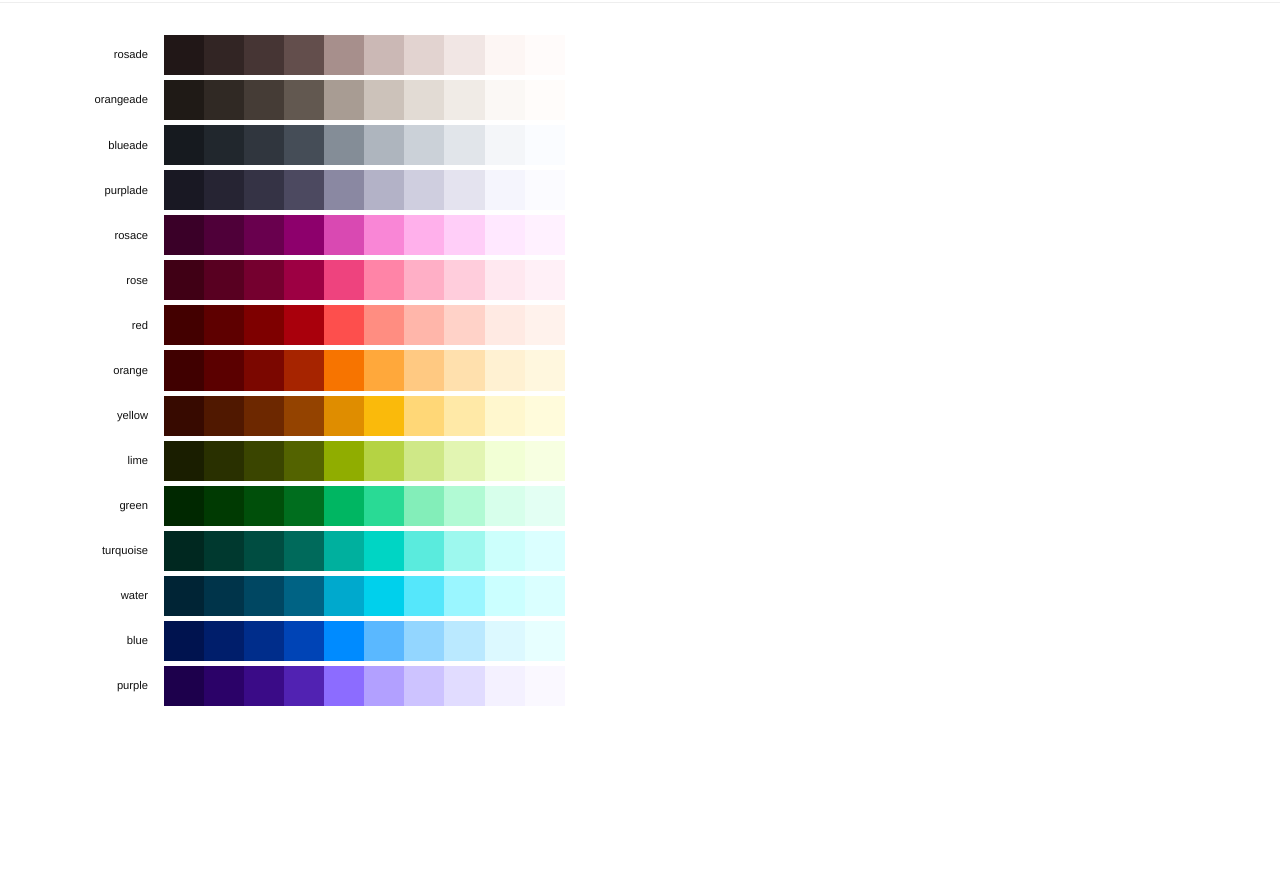
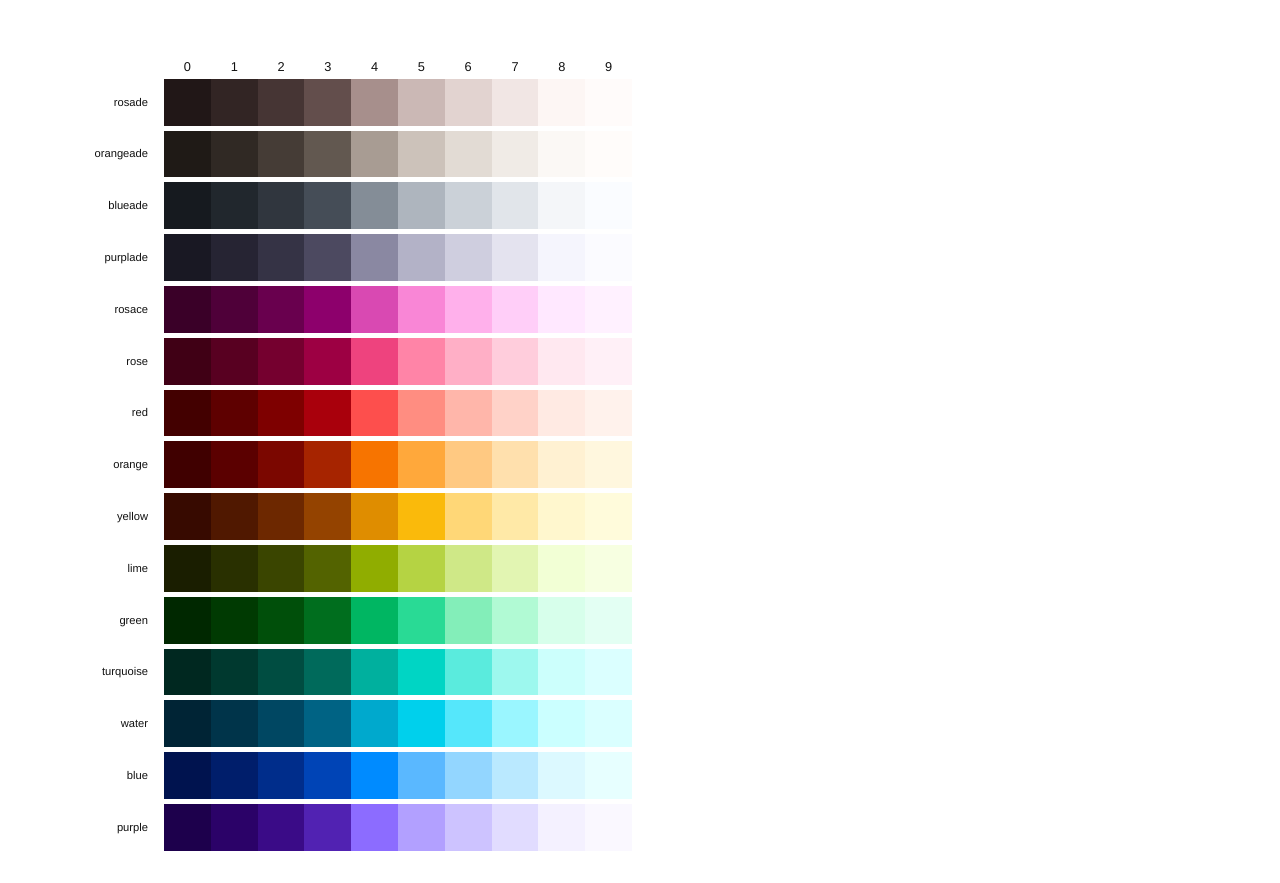
Before and after one commit to cisoun/Palette, a plain HTML site: page index.html in a window 1280 px wide. Shown: the part 62-945 px from the top of the page. Before the commit the page ends 800 px from the top, so only its background shows below. Drawn offline with Linux system fonts and the light colour scheme; a web font is replaced by a local one.

Commit message:
Add level indicators

```diff
--- a/app.js
+++ b/app.js
@@ -79,25 +79,34 @@ const App = {
 		this.palette = Palette.create(COLORS, LEVELS);
 
 		App.ui.palette.replaceChildren();
+		const row = document.createElement('div');
+		const column = document.createElement('div');
+		row.appendChild(column);
+		for (let i = 0; i < LEVELS.length; i++) {
+			const column = document.createElement('div');
+			column.innerHTML = i;
+			row.appendChild(column);
+		}
+		App.ui.palette.appendChild(row);
 
 		for (const color in this.palette) {
 			const levels = this.palette[color];
 
-			const column = document.createElement('div');
+			const row = document.createElement('div');
 
 			const title = document.createElement('div');
 			title.innerHTML = color;
-			column.appendChild(title);
+			row.appendChild(title);
 
 			for (const [i, value] of levels.entries()) {
 				App.setCSSColor(`${color}-${i}`, value);
-				const row = document.createElement('div');
-				row.classList.add('color');
-				row.onclick = () => this.copyColor(value);
-				row.style.backgroundColor = `var(--${color}-${i})`;
-				column.appendChild(row);
+				const column = document.createElement('div');
+				column.classList.add('color');
+				column.onclick = () => this.copyColor(value);
+				column.style.backgroundColor = `var(--${color}-${i})`;
+				row.appendChild(column);
 			}
-			App.ui.palette.appendChild(column);
+			App.ui.palette.appendChild(row);
 		}
 	},
 };
--- a/index.html
+++ b/index.html
@@ -13,7 +13,7 @@
 			:root, html {
 				--fg: #111;
 				--bg: #fff;
-				--separator: #eee;
+				--separator: #ddd;
 			}
 
 			 html.dark {
@@ -40,6 +40,12 @@
 			}
 
 			button { font-family: inherit; }
+
+			.vbox {
+				display: flex;
+				flex-direction: row;
+			}
+			.vbox > div { width: 100%; }
 
 			#app {
 				display: flex;
@@ -111,17 +117,29 @@
 			#palette {
 				display: flex;
 				flex-direction: column;
-				flex-grow: 1;
 				gap: 5px;
 				padding: 2rem;
+				max-width: 600px;
 			}
 			#palette > div {
 				display: flex;
 				flex-direction: row;
-				height: 100%;
+				flex-grow: 1;
+			}
+			#palette > div > div:first-child {
+				width: 100px;
+			}
+			#palette > div:first-child > div {
+				display: flex;
+				align-items: end;
+				font-size: 0.8rem;
+				justify-content: center;
+			}
+			#palette > div > div:not(:first-child) {
+				aspect-ratio: 1;
+				flex-grow: 1;
 			}
 			#palette .color {
-				aspect-ratio: 1;
 				cursor: pointer;
 				transition: transform 0.05s;
 			}
@@ -131,12 +149,11 @@
 			/* Color name */
 			#palette > div > div:first-child {
 				align-items: center;
-				aspect-ratio: unset;
+				/*aspect-ratio: unset;*/
 				display: flex;
 				font-size: 0.7rem;
 				justify-content: end;
 				padding: 0 1rem;
-				width: 100px;
 			}
 		</style>
 		<script src="color.js"></script>
@@ -153,7 +170,10 @@
 				</button>
 				<button id="dark"><svg viewBox="0 0 24 24" fill="none" xmlns="http://www.w3.org/2000/svg"><path d="M3 11.507a9.493 9.493 0 0018 4.219c-8.507 0-12.726-4.22-12.726-12.726A9.494 9.494 0 003 11.507z" stroke-linecap="round" stroke-linejoin="round"></path></svg></span>
 			</div>
-			<div id="palette"></div>
+			<div class="vbox">
+				<div id="palette"></div>
+				<div id="controls"></div>
+			</div>
 		</div>
 	</body>
 </html>
```
